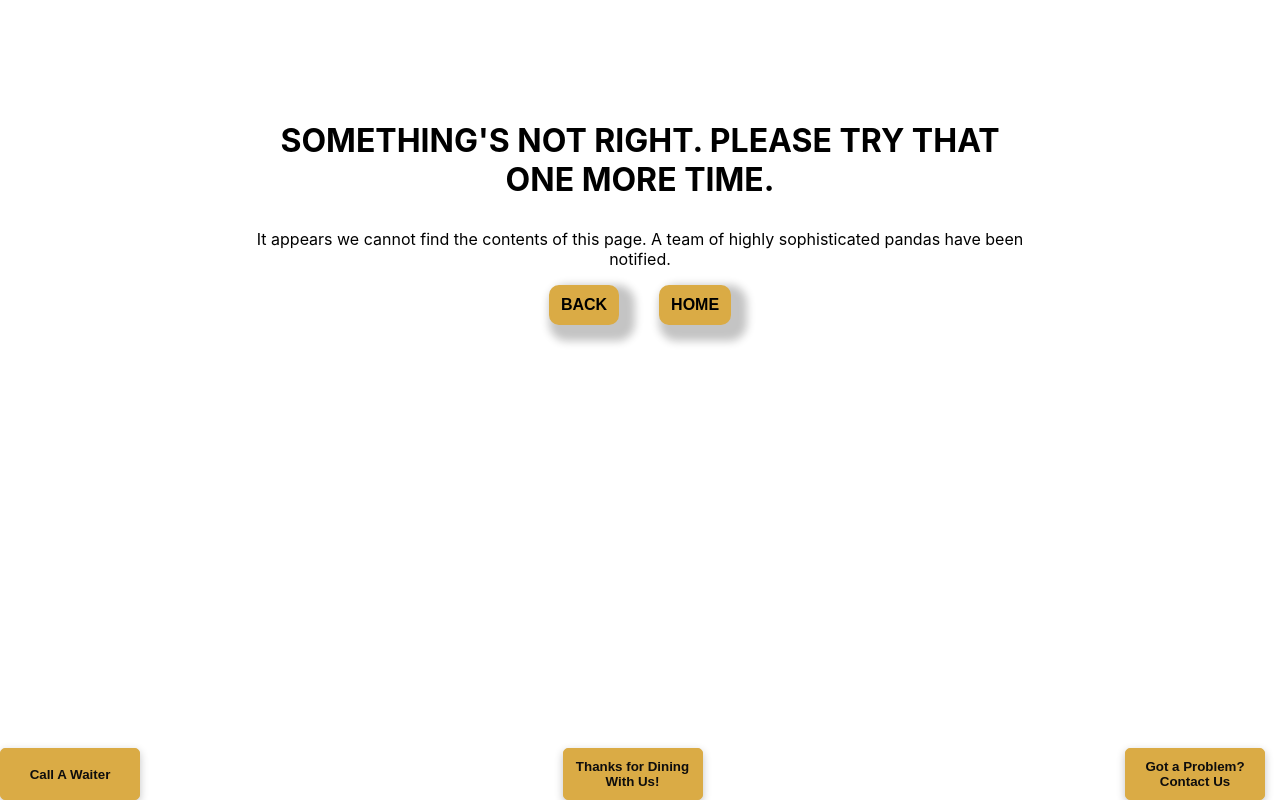
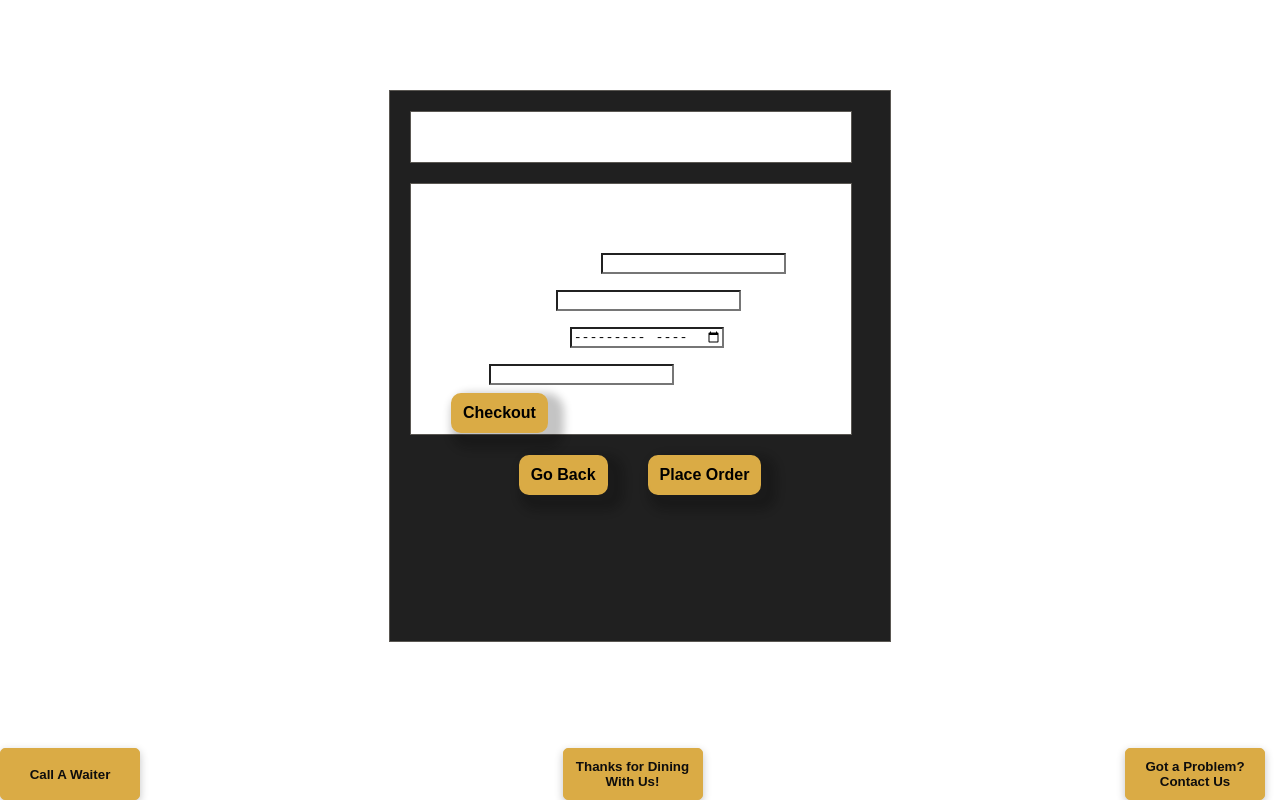
Before and after one commit to waitLess-project/WaitLESS-frontend, a React (Create React App) app: page /checkout in a window 1280 px wide. Built offline with nearby package versions, Linux system fonts and the light colour scheme; data requests are answered from the project's data file.

Commit message:
moved * path of notfoundmodule below exact paths

```diff
--- a/src/app/App.js
+++ b/src/app/App.js
@@ -4,7 +4,7 @@ import Footer from "../components/Footer/Footer";
 import LandingPage from "./modules/landing/landing.module";
 import Menu from "../components/Menu/Menu";
 import CheckoutModule from "./modules/checkout/checkout.module";
-import NotFoundModule from '../app/layout/not-found/not-found.module';
+import NotFoundModule from "../app/layout/not-found/not-found.module";
 
 function App() {
   const [search, setSearch] = useState("");
@@ -41,15 +41,21 @@ function App() {
             renders the first one that matches the current URL. */}
         <Switch>
           <Route exact path="/" component={LandingPage}></Route>
-          <Route path="*" component={NotFoundModule}></Route>
-          <Route exact path="/about">{/* <About /> */}</Route>
+          <Route exact path="/about">
+            {/* <About /> */}
+          </Route>
           <Route exact path="/menu">
-            <Menu search={search} meals={meals} order={order} addToOrder={addToOrder}/>
+            <Menu
+              search={search}
+              meals={meals}
+              order={order}
+              addToOrder={addToOrder}
+            />
           </Route>
           <Route exact path="/checkout">
-            <CheckoutModule order={order} meals={meals}/>
+            <CheckoutModule order={order} meals={meals} />
           </Route>
-
+          <Route path="*" component={NotFoundModule}></Route>
         </Switch>
       </div>
       <Footer />
```
